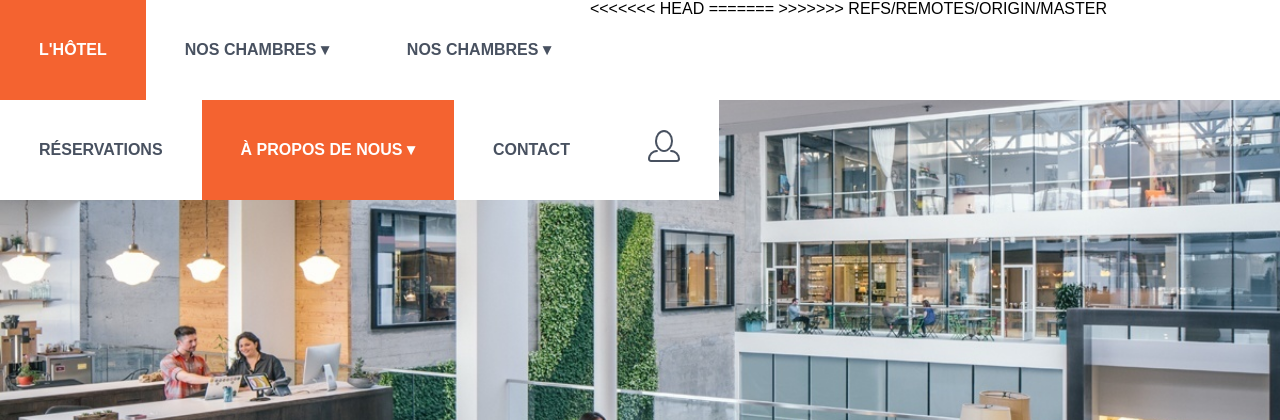
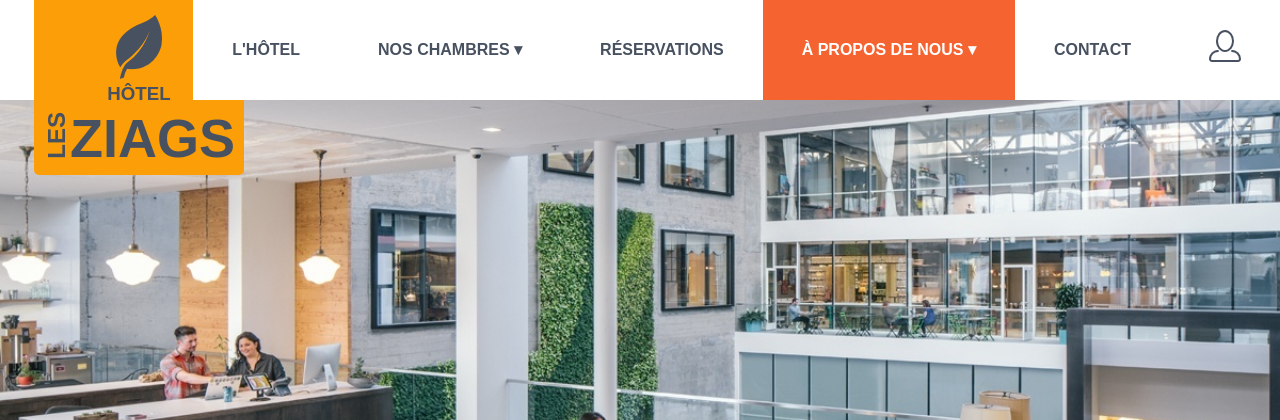
Before and after one commit to been3/mosquee, a PHP site: page /index.php in a window 1280 px wide. Shown: the top 420 px of the page. Run offline with PHP 8.4, Linux system fonts and the light colour scheme.

Commit message:
Resolved conflict

```diff
--- a/view/headerView.php
+++ b/view/headerView.php
@@ -12,11 +12,7 @@
         <ul>
             <li><a href="/hotel.php" class="nav-primary__link">L'Hôtel</a></li>
             <li>
-<<<<<<< HEAD
-                <a href="/our-rooms.php">Nos chambres</a>
-=======
                 <a href="/our-rooms.php" class="nav-primary__link">Nos chambres</a>
->>>>>>> refs/remotes/origin/master
                 <ul>
                     <li><a href="/simple-room.php" class="nav-primary__link-our-rooms__sub-menu">Chambre simple</a></li>
                     <li><a href="/double-room.php" class="nav-primary__link-our-rooms__sub-menu">Chambre double</a></li>
```
